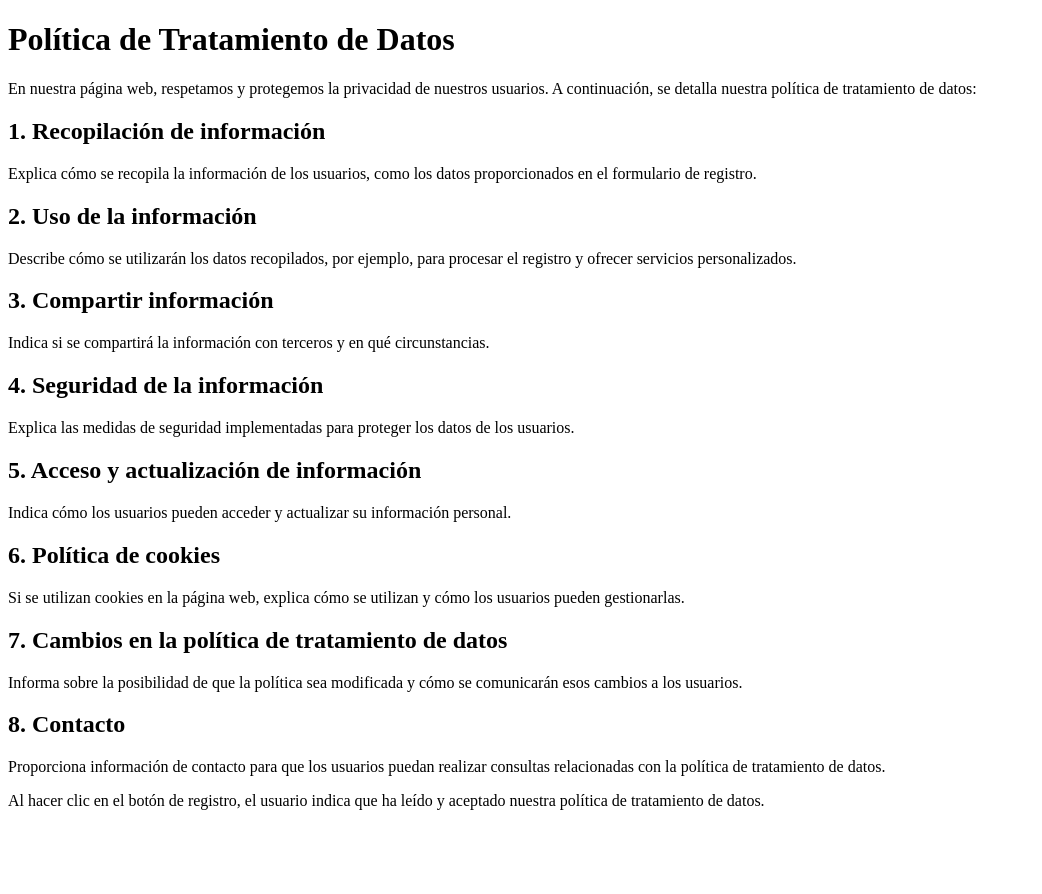
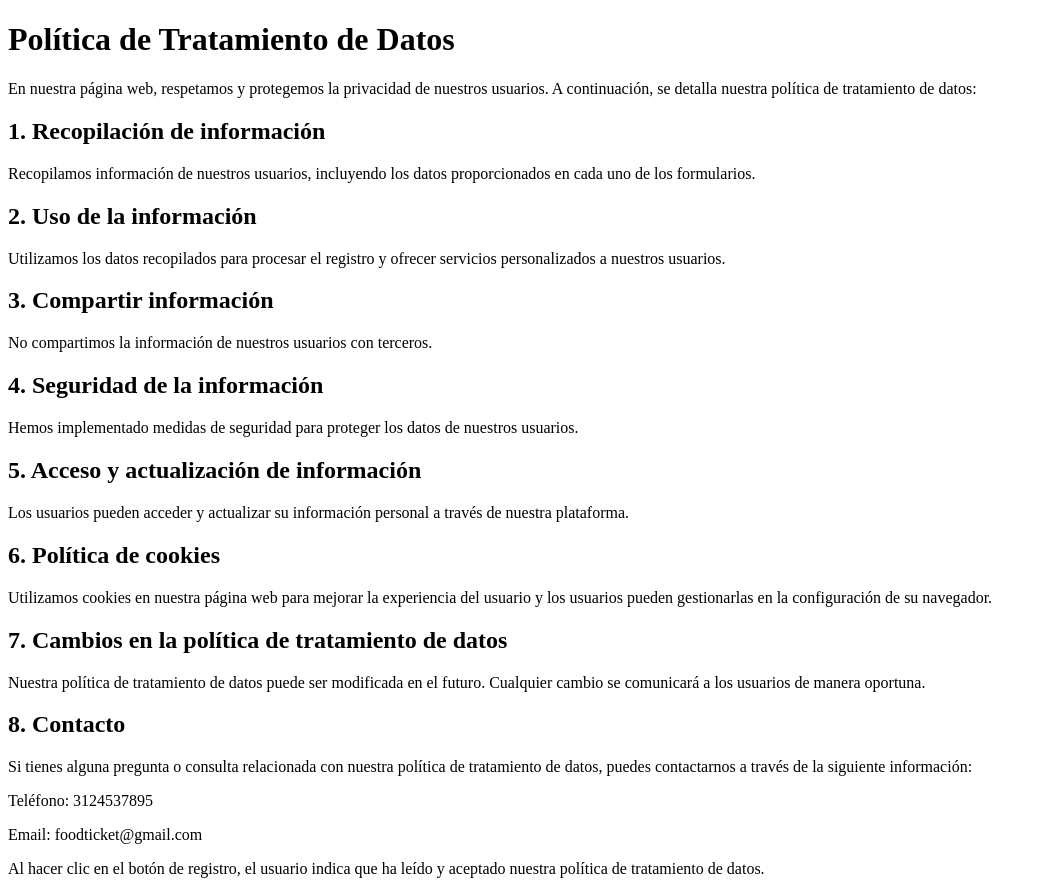
Before and after one commit to jjmonsalvem/ppi_05, a Django app: page /tratamiento_datos/ in a window 1280 px wide. Shown: the whole page, without its empty margins (0-1042 px from the left). Before the commit the page ends 810 px from the top, so only its background shows below. Run offline with Django 4.2, Linux system fonts and the light colour scheme.

Commit message:
update tratamiento_datos

```diff
--- a/foodticket/home/templates/home/tratamiento_datos.html
+++ b/foodticket/home/templates/home/tratamiento_datos.html
@@ -5,32 +5,48 @@
 </head>
 <body>
     <h1>Política de Tratamiento de Datos</h1>
-    <p>En nuestra página web, respetamos y protegemos la privacidad de nuestros usuarios. A continuación, se detalla nuestra política de tratamiento de datos:</p>
+    <p>En nuestra página web, respetamos y protegemos la privacidad de
+    nuestros usuarios. A continuación, se detalla nuestra política de
+    tratamiento de datos:</p>
 
     <h2>1. Recopilación de información</h2>
-    <p>Explica cómo se recopila la información de los usuarios, como los datos proporcionados en el formulario de registro.</p>
+    <p>Recopilamos información de nuestros usuarios, incluyendo los
+    datos proporcionados en cada uno de los formularios.</p>
 
     <h2>2. Uso de la información</h2>
-    <p>Describe cómo se utilizarán los datos recopilados, por ejemplo, para procesar el registro y ofrecer servicios personalizados.</p>
+    <p>Utilizamos los datos recopilados para procesar el registro y
+    ofrecer servicios personalizados a nuestros usuarios.</p>
 
     <h2>3. Compartir información</h2>
-    <p>Indica si se compartirá la información con terceros y en qué circunstancias.</p>
+    <p>No compartimos la información de nuestros usuarios con terceros.</p>
 
     <h2>4. Seguridad de la información</h2>
-    <p>Explica las medidas de seguridad implementadas para proteger los datos de los usuarios.</p>
+    <p>Hemos implementado medidas de seguridad para proteger los datos
+    de nuestros usuarios.</p>
 
     <h2>5. Acceso y actualización de información</h2>
-    <p>Indica cómo los usuarios pueden acceder y actualizar su información personal.</p>
+    <p>Los usuarios pueden acceder y actualizar su información personal
+    a través de nuestra plataforma.</p>
 
     <h2>6. Política de cookies</h2>
-    <p>Si se utilizan cookies en la página web, explica cómo se utilizan y cómo los usuarios pueden gestionarlas.</p>
+    <p>Utilizamos cookies en nuestra página web para mejorar la
+    experiencia del usuario y los usuarios pueden gestionarlas en la
+    configuración de su navegador.</p>
 
     <h2>7. Cambios en la política de tratamiento de datos</h2>
-    <p>Informa sobre la posibilidad de que la política sea modificada y cómo se comunicarán esos cambios a los usuarios.</p>
+    <p>Nuestra política de tratamiento de datos puede ser modificada en
+    el futuro. Cualquier cambio se comunicará a los usuarios de manera
+    oportuna.</p>
 
     <h2>8. Contacto</h2>
-    <p>Proporciona información de contacto para que los usuarios puedan realizar consultas relacionadas con la política de tratamiento de datos.</p>
+    <p>Si tienes alguna pregunta o consulta relacionada con nuestra
+    política de tratamiento de datos, puedes contactarnos a través de
+    la siguiente información:</p>
+    <p>Teléfono: 3124537895</p>
+    <p>Email: foodticket@gmail.com</p>
 
-    <p>Al hacer clic en el botón de registro, el usuario indica que ha leído y aceptado nuestra política de tratamiento de datos.</p>
+    <p>Al hacer clic en el botón de registro, el usuario indica que ha
+    leído y aceptado nuestra política de tratamiento de datos.</p>
 </body>
+
 </html>
```
